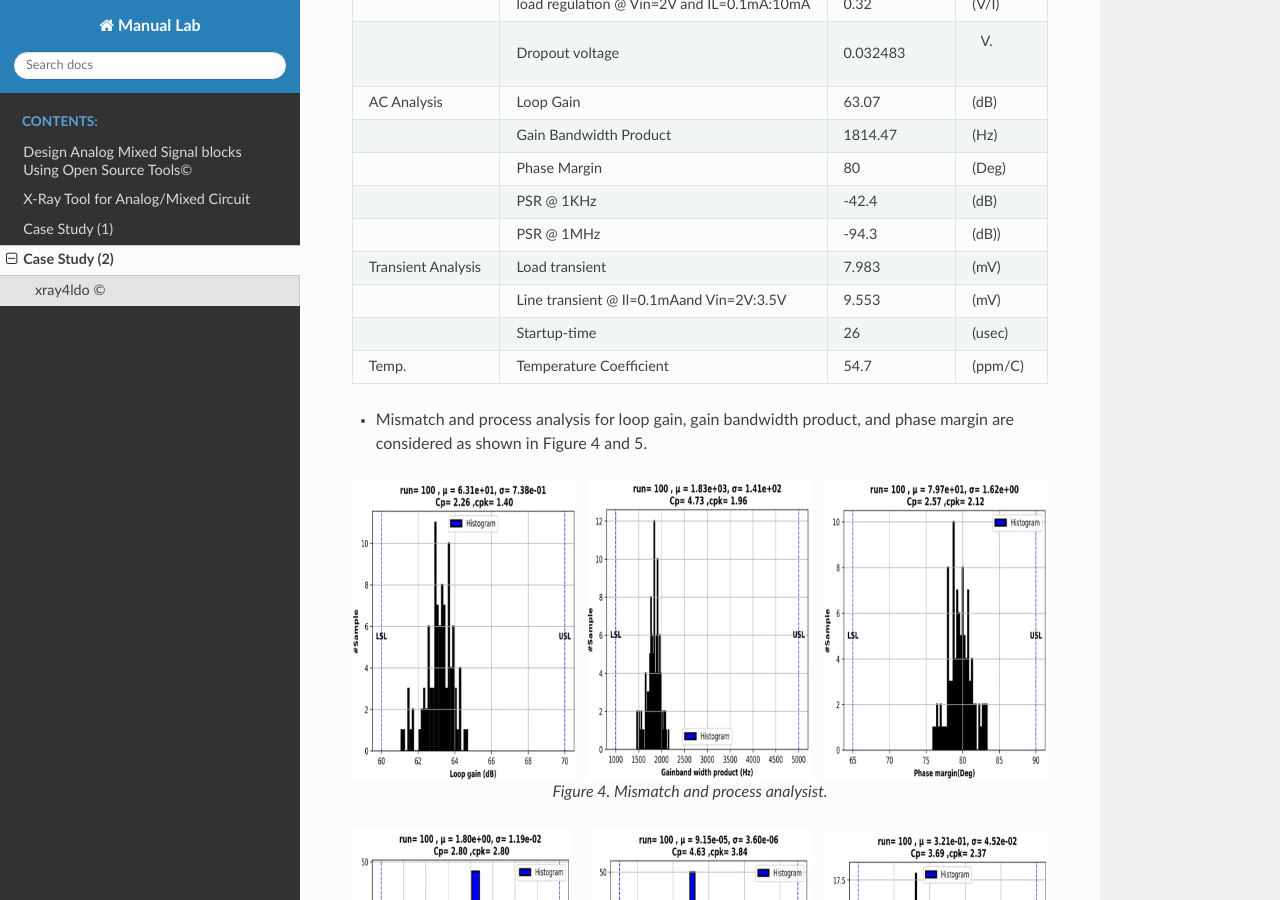
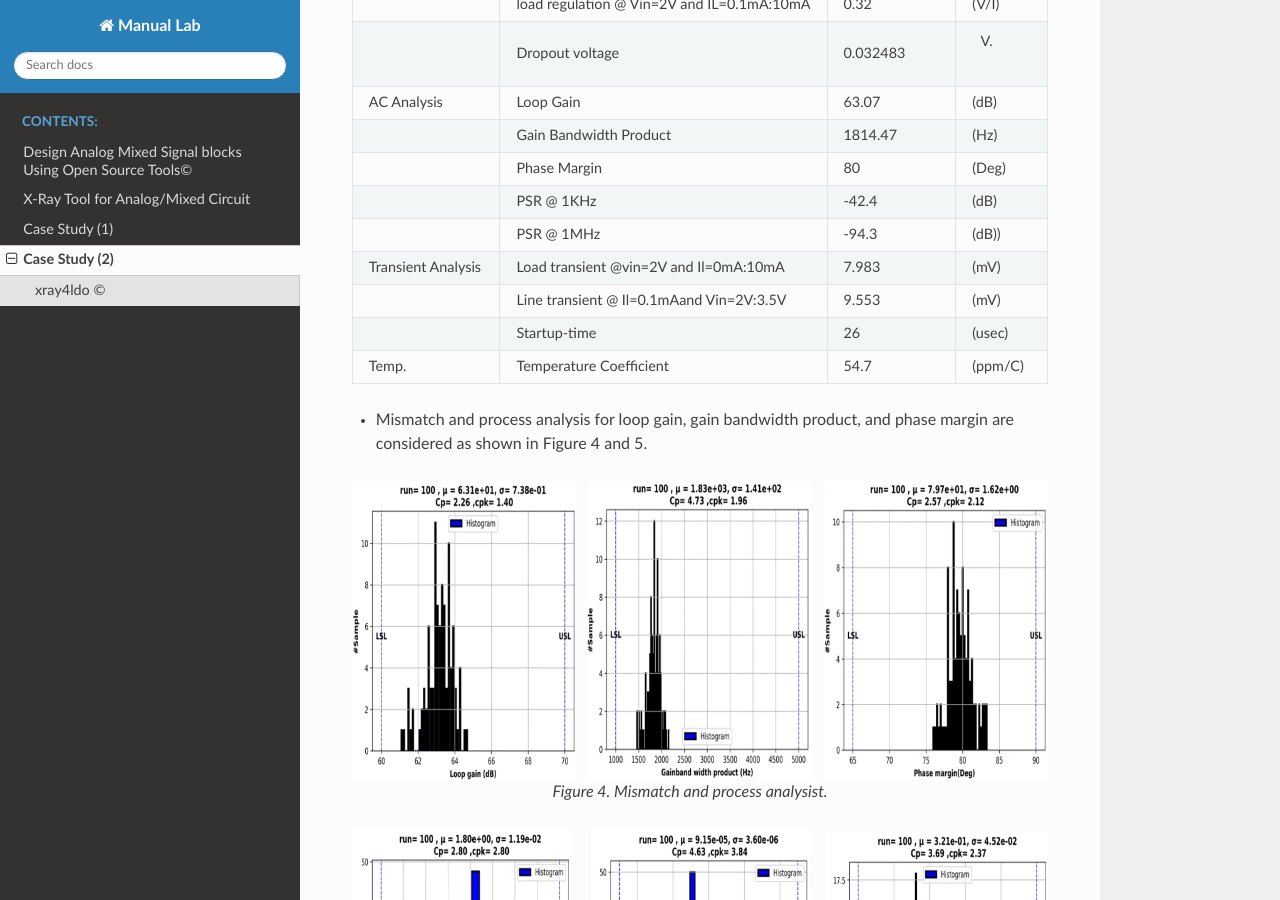
Before and after one commit to Ahmedredamohamed2022/Manual_Lab, a Sphinx documentation site: the page built from docs/source/xray4ldo.rst, in a window 1280 px wide and 900 px high, scrolled down 2154 px. Built offline with Sphinx 7.4.7 and the Read the Docs theme 2.0.0, drawn with Linux system fonts in a browser that asks for light colours.

Commit message:
Update xray4ldo.rst

```diff
--- a/docs/source/xray4ldo.rst
+++ b/docs/source/xray4ldo.rst
@@ -91,7 +91,7 @@ xray4ldo ©
      - (dB))
 
    * - Transient Analysis
-     - Load transient
+     - Load transient @vin=2V and Il=0mA:10mA
      - 7.983
      - (mV)
 
```
